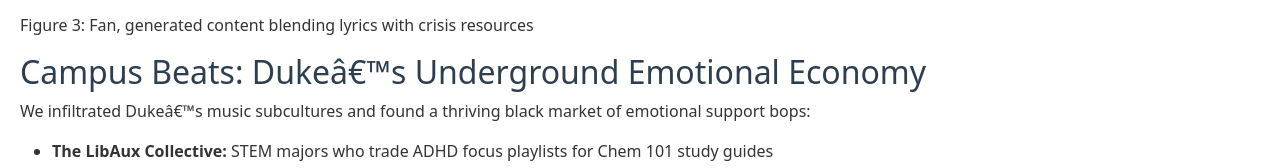
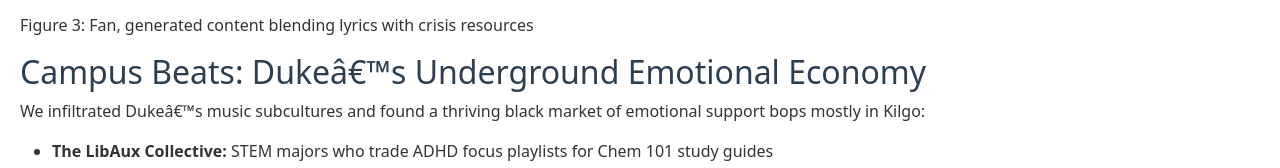
Before and after one commit to Fantasy1729/fantasy1729.github.io, a plain HTML site: page index.html in a window 1280 px wide. Shown: the part 3290-3458 px from the top of the page. Drawn offline with nearby package versions, Linux system fonts and the light colour scheme.

Commit message:
Update index.html

```diff
--- a/index.html
+++ b/index.html
@@ -129,7 +129,7 @@
 <section class="section">
   <h2>Campus Beats: Duke’s Underground Emotional Economy</h2>
   <p>
-    We infiltrated Duke’s music subcultures and found a thriving black market of emotional support bops:
+    We infiltrated Duke’s music subcultures and found a thriving black market of emotional support bops mostly in Kilgo:
   </p>
   <ul>
     <li><strong>The LibAux Collective:</strong> STEM majors who trade ADHD focus playlists for Chem 101 study guides</li>
```
